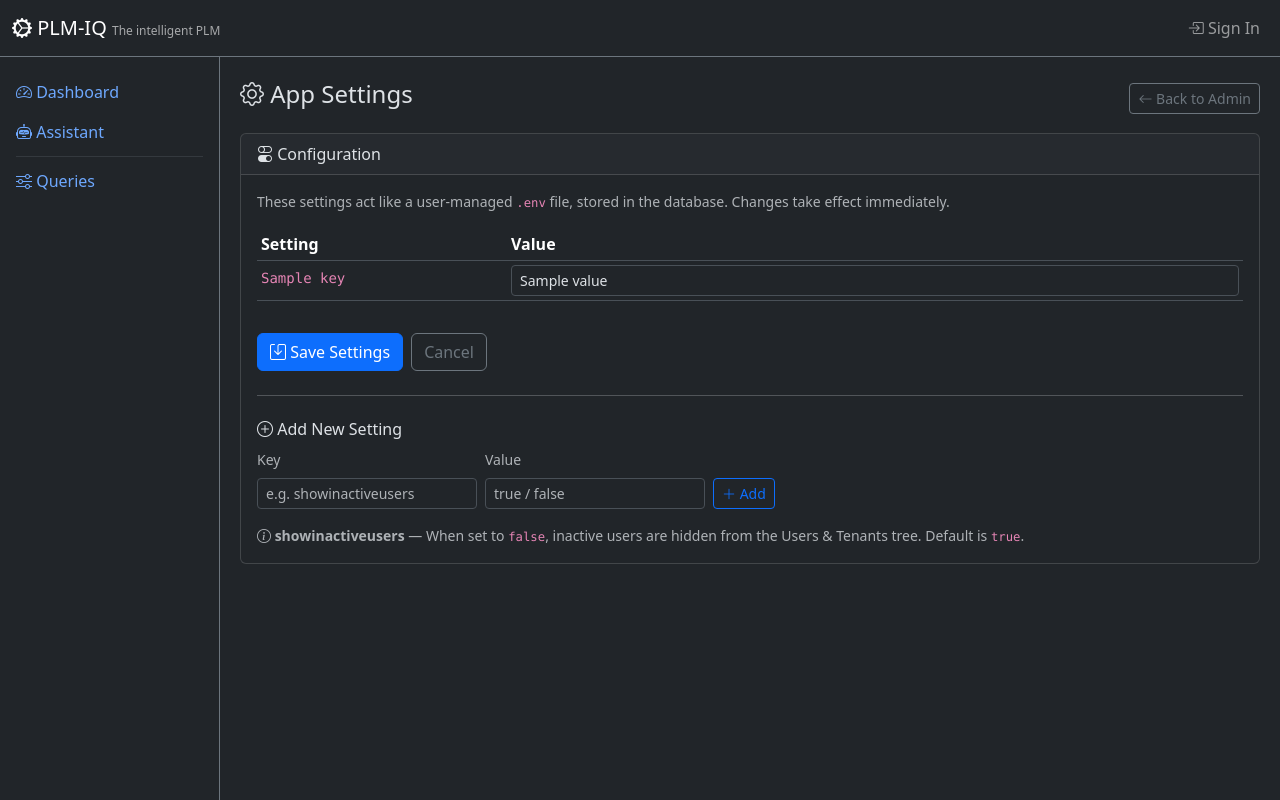
After one commit to rkmolugu-gh/plm-iq, a Python web app: template app/templates/admin/settings.html in a window 1280 px wide. The commit adds this page. Run offline with Jinja, Linux system fonts and the light colour scheme; the template is opened without the code that fills it: most values are stand-ins (such as "Sample title", 1, 10 or a date in 2020); some libraries are stand-ins or nearby versions.

Commit message:
settings

```diff
--- a/app/main.py
+++ b/app/main.py
@@ -16,7 +16,7 @@ from app.routers.auth import _RedirectToLogin
 from aisearch import router as search_router
 from plmassistant.assistant_router import router as assistant_router
 from app.database import engine, Base
-from app.models import SavedQuery, WorkflowTemplate, WorkflowInstance, WorkflowTask, Notification, Role, Favorite
+from app.models import SavedQuery, WorkflowTemplate, WorkflowInstance, WorkflowTask, Notification, Role, Favorite, AppSetting
 
 # Create ORM-only tables that aren't in db/schema.sql
 # This is safe to run multiple times (won't recreate existing tables)
@@ -28,6 +28,7 @@ Base.metadata.create_all(bind=engine, tables=[
     Notification.__table__,
     Role.__table__,
     Favorite.__table__,
+    AppSetting.__table__,
 ])
 
 # ── Logging configuration ─────────────────────────────────────
--- a/app/models/__init__.py
+++ b/app/models/__init__.py
@@ -13,6 +13,7 @@ from app.models.queries import SavedQuery
 from app.models.workflow import WorkflowTemplate, WorkflowInstance, WorkflowTask, Notification
 from app.models.role import Role, role_names
 from app.models.favorite import Favorite
+from app.models.setting import AppSetting
 
 __all__ = [
     "Tenant",
@@ -33,4 +34,5 @@ __all__ = [
     "Role",
     "role_names",
     "Favorite",
+    "AppSetting",
 ]
--- a/app/templates/admin/list.html
+++ b/app/templates/admin/list.html
@@ -54,7 +54,7 @@
                             </span>
                         </div>
                         <ul id="tenant-{{ t.tenant_id }}" class="list-unstyled ms-4 mt-1">
-                            {% for u in t.users|sort(attribute='username') %}
+                            {% for u in t.users|sort(attribute='username') if show_inactive_users or u.is_active %}
                             <li class="user-node mb-1">
                                 <div class="tree-row d-flex align-items-center gap-2 p-1 rounded {% if selected_user_id == u.user_id %}table-primary{% endif %}">
                                     <i class="bi bi-person text-light"></i>
--- /dev/null
+++ b/app/templates/admin/settings.html
@@ -0,0 +1,100 @@
+{% extends "base.html" %}
+{% block title %}App Settings - PLM-IQ{% endblock %}
+{% block content %}
+
+<div class="d-flex justify-content-between align-items-center mb-3">
+    <h4><i class="bi bi-gear"></i> App Settings</h4>
+    <a href="/admin" class="btn btn-sm btn-outline-secondary">
+        <i class="bi bi-arrow-left"></i> Back to Admin
+    </a>
+</div>
+
+{% if error %}
+<div class="alert alert-danger alert-dismissible fade show" role="alert">
+    {{ error }}
+    <button type="button" class="btn-close" data-bs-dismiss="alert" aria-label="Close"></button>
+</div>
+{% endif %}
+
+{% if saved %}
+<div class="alert alert-success alert-dismissible fade show" role="alert">
+    Settings saved successfully.
+    <button type="button" class="btn-close" data-bs-dismiss="alert" aria-label="Close"></button>
+</div>
+{% endif %}
+
+<div class="card">
+    <div class="card-header">
+        <i class="bi bi-toggles"></i> Configuration
+    </div>
+    <div class="card-body">
+        <p class="text-muted small mb-3">
+            These settings act like a user-managed <code>.env</code> file, stored in the database.
+            Changes take effect immediately.
+        </p>
+        <form method="POST" action="/admin/settings">
+            <div class="table-responsive">
+                <table class="table table-sm">
+                    <thead>
+                        <tr>
+                            <th style="width: 250px;">Setting</th>
+                            <th>Value</th>
+                        </tr>
+                    </thead>
+                    <tbody>
+                        {% for s in settings %}
+                        <tr>
+                            <td><code>{{ s.key }}</code></td>
+                            <td>
+                                {% if s.key == "showinactiveusers" %}
+                                <select name="setting__{{ s.key }}" class="form-select form-select-sm" style="width: auto;">
+                                    <option value="true" {% if s.value == "true" %}selected{% endif %}>True (show inactive users)</option>
+                                    <option value="false" {% if s.value == "false" %}selected{% endif %}>False (hide inactive users)</option>
+                                </select>
+                                {% else %}
+                                <input type="text" name="setting__{{ s.key }}" value="{{ s.value }}" class="form-control form-control-sm">
+                                {% endif %}
+                            </td>
+                        </tr>
+                        {% else %}
+                        <tr>
+                            <td colspan="2" class="text-center text-muted py-3">
+                                No settings yet. Add one below.
+                            </td>
+                        </tr>
+                        {% endfor %}
+                    </tbody>
+                </table>
+            </div>
+
+            <div class="d-flex gap-2 mt-3">
+                <button type="submit" class="btn btn-primary"><i class="bi bi-save"></i> Save Settings</button>
+                <a href="/admin" class="btn btn-outline-secondary">Cancel</a>
+            </div>
+        </form>
+
+        <hr class="my-4">
+        <h6><i class="bi bi-plus-circle"></i> Add New Setting</h6>
+        <form method="POST" action="/admin/settings" class="row g-2 align-items-end">
+            <div class="col-auto">
+                <label class="form-label small text-muted">Key</label>
+                <input type="text" name="setting__new_key" class="form-control form-control-sm" placeholder="e.g. showinactiveusers" pattern="[a-z_]+">
+            </div>
+            <div class="col-auto">
+                <label class="form-label small text-muted">Value</label>
+                <input type="text" name="setting__new_value" class="form-control form-control-sm" placeholder="true / false">
+            </div>
+            <div class="col-auto">
+                <button type="submit" class="btn btn-sm btn-outline-primary"><i class="bi bi-plus-lg"></i> Add</button>
+            </div>
+        </form>
+
+        <p class="text-muted small mb-0 mt-3">
+            <i class="bi bi-info-circle"></i>
+            <strong>showinactiveusers</strong> &mdash; When set to <code>false</code>, inactive users are hidden
+            from the Users &amp; Tenants tree. Default is <code>true</code>.
+        </p>
+    </div>
+</div>
+
+{% endblock %}
--- a/app/templates/base.html
+++ b/app/templates/base.html
@@ -195,6 +195,9 @@
                         <li class="nav-item">
                             <a class="nav-link" href="/import"><i class="bi bi-upload"></i> Import CSV</a>
                         </li>
+                        <li class="nav-item">
+                            <a class="nav-link" href="/admin/settings"><i class="bi bi-gear"></i> Settings</a>
+                        </li>
                     </ul>
                 </div>
             </li>
```
Also changed, not shown: app/models/setting.py (added, +12 -0 lines), app/routers/admin.py (+56 -1 lines), db/plm-iq.db, 2 other files.
